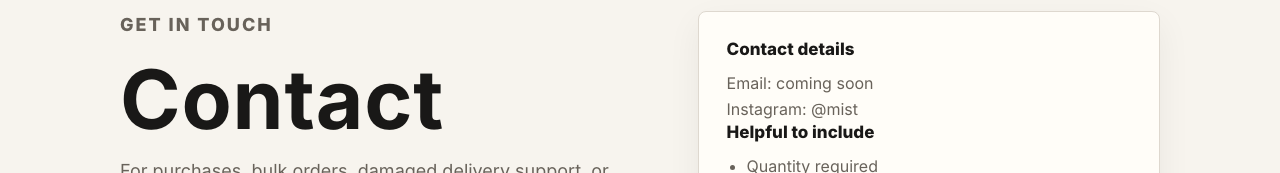
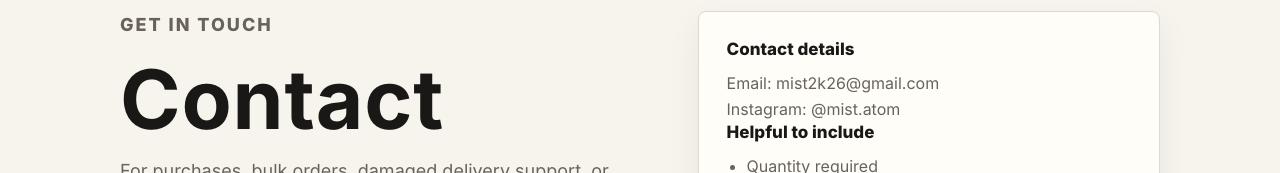
Before and after one commit to agarwalvivaan09-ai/Mist, a plain HTML site: page pages/contact.html in a window 1280 px wide. Shown: the part 121-294 px from the top of the page. Drawn offline with Linux system fonts and the light colour scheme.

Commit message:
Update contact.html

```diff
--- a/pages/contact.html
+++ b/pages/contact.html
@@ -32,8 +32,8 @@
 
         <aside class="content-card soft-lift">
             <h2>Contact details</h2>
-            <p>Email: coming soon</p>
-            <p>Instagram: @mist</p>
+            <p>Email: mist2k26@gmail.com</p>
+            <p>Instagram: @mist.atom</p>
             <h3>Helpful to include</h3>
             <ul>
                 <li>Quantity required</li>
```
